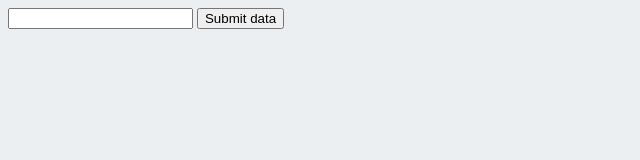
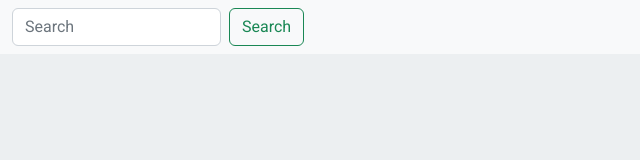
Before and after one commit to Fl4yd/intro_web_4, a website built with Parcel: page index.html in a window 1280 px wide. Shown: the whole page, without its empty margins (0-640 px from the left). Built offline with nearby package versions, Linux system fonts and the light colour scheme.

Commit message:
Tehtava 5

```diff
--- a/index.html
+++ b/index.html
@@ -6,12 +6,20 @@
 	<meta charset="UTF-8" />
 	<meta name="viewport" content="width=device-width, initial-scale=1.0">
 	<link href='http://fonts.googleapis.com/css?family=Roboto' rel='stylesheet' type='text/css'>
+	<link href="https://cdn.jsdelivr.net/npm/bootstrap@5.2.3/dist/css/bootstrap.min.css" rel="stylesheet" integrity="sha384-rbsA2VBKQhggwzxH7pPCaAqO46MgnOM80zW1RWuH61DGLwZJEdK2Kadq2F9CUG65" crossorigin="anonymous">
+	<script src="https://cdn.jsdelivr.net/npm/bootstrap@5.2.3/dist/js/bootstrap.bundle.min.js" integrity="sha384-kenU1KFdBIe4zVF0s0G1M5b4hcpxyD9F7jL+jjXkk+Q2h455rYXK/7HAuoJl+0I4" crossorigin="anonymous"></script>
 </head>
 
 <body>
-	<input type="text" id="input-show">
-	<button id="submit-data">Submit data</button>
 
+	<nav class="navbar bg-light">
+		<div class="container-fluid">
+		  <form class="d-flex" role="search" id="submitted">
+			<input id ="input-show" class="form-control me-2" type="search" placeholder="Search" aria-label="Search">
+			<button id="submit-data" class="btn btn-outline-success">Search</button>
+		  </form>
+		</div>
+	  </nav>
 	<div id="list-body">
 
 	</div>
--- a/src/index.js
+++ b/src/index.js
@@ -3,6 +3,14 @@ import "./styles.css";
 const text = document.getElementById('input-show');
 const button = document.getElementById('submit-data');
 const list_body = document.getElementById('list-body');
+const form = document.getElementById('submitted')
+
+function submitForm(event){
+
+  event.preventDefault();
+}
+
+form.addEventListener('submit',submitForm)
 
 document.body.addEventListener('click', (event) => {
   if (event.target === button) {
--- a/src/styles.css
+++ b/src/styles.css
@@ -1,4 +1,5 @@
 @import url(http://fonts.googleapis.com/css?family=Roboto);
+
 body {
   font-family: 'Roboto', sans-serif;
   background-color: #eceff1;
```
Also changed, not shown: dist/index.html, 4 other files.
